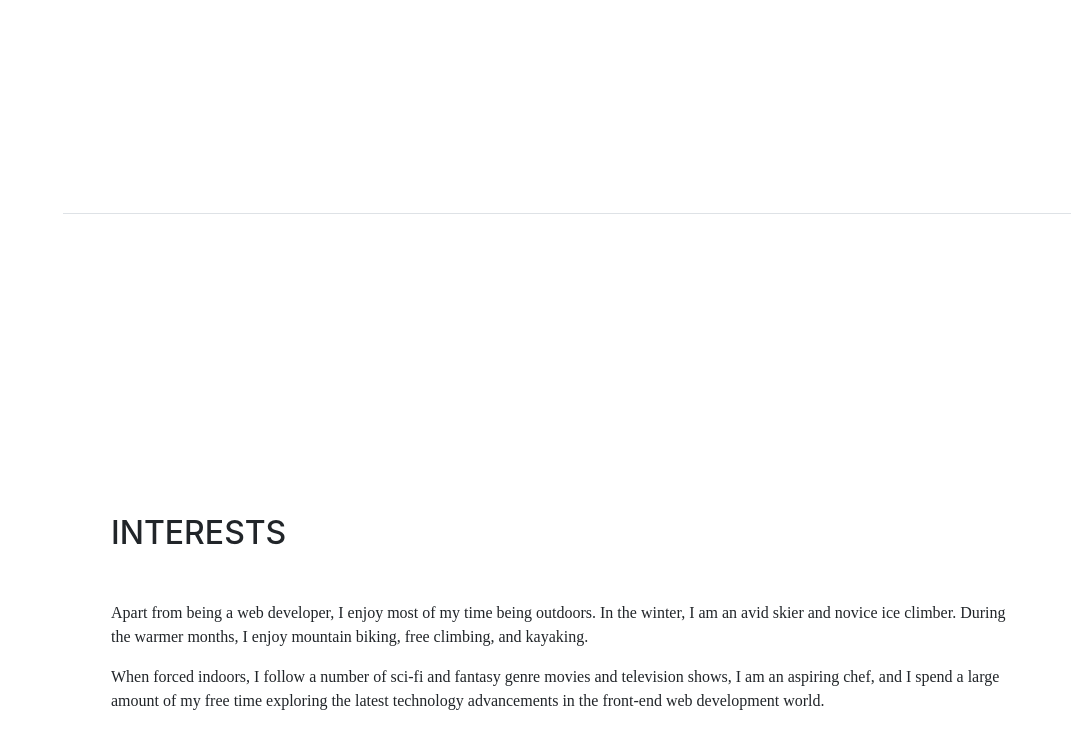
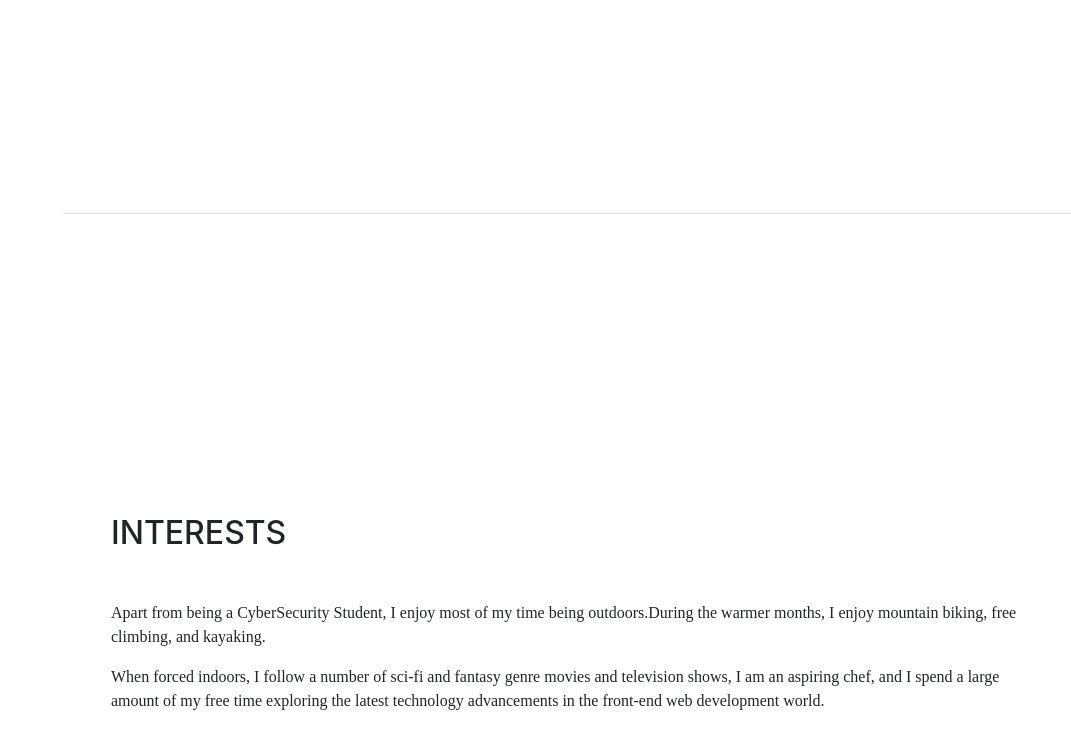
Before and after one commit to MUFADDALKHAMUSI/portfolio, a website with bundled scripts: page index.html in a window 1280 px wide. Shown: the part 2986-3734 px from the top of the page, without its empty margins (209-1280 px from the left). Built offline with nearby package versions, Linux system fonts and the light colour scheme; a web font is replaced by a local one.

Commit message:
Update index.html

```diff
--- a/index.html
+++ b/index.html
@@ -227,7 +227,7 @@
         <section class="resume-section p-3 p-lg-5 d-flex flex-column" id="interests">
             <div class="my-auto">
                 <h2 class="mb-5">Interests</h2>
-                <p>Apart from being a web developer, I enjoy most of my time being outdoors. In the winter, I am an avid skier and novice ice climber. During the warmer months, I enjoy mountain biking, free climbing, and kayaking.</p>
+                <p>Apart from being a CyberSecurity Student, I enjoy most of my time being outdoors.During the warmer months, I enjoy mountain biking, free climbing, and kayaking.</p>
                 <p class="mb-0">When forced indoors, I follow a number of sci-fi and fantasy genre movies and television shows, I am an aspiring chef, and I spend a large amount of my free time exploring the latest technology advancements in the front-end web development world.</p>
             </div>
         </section>
```
